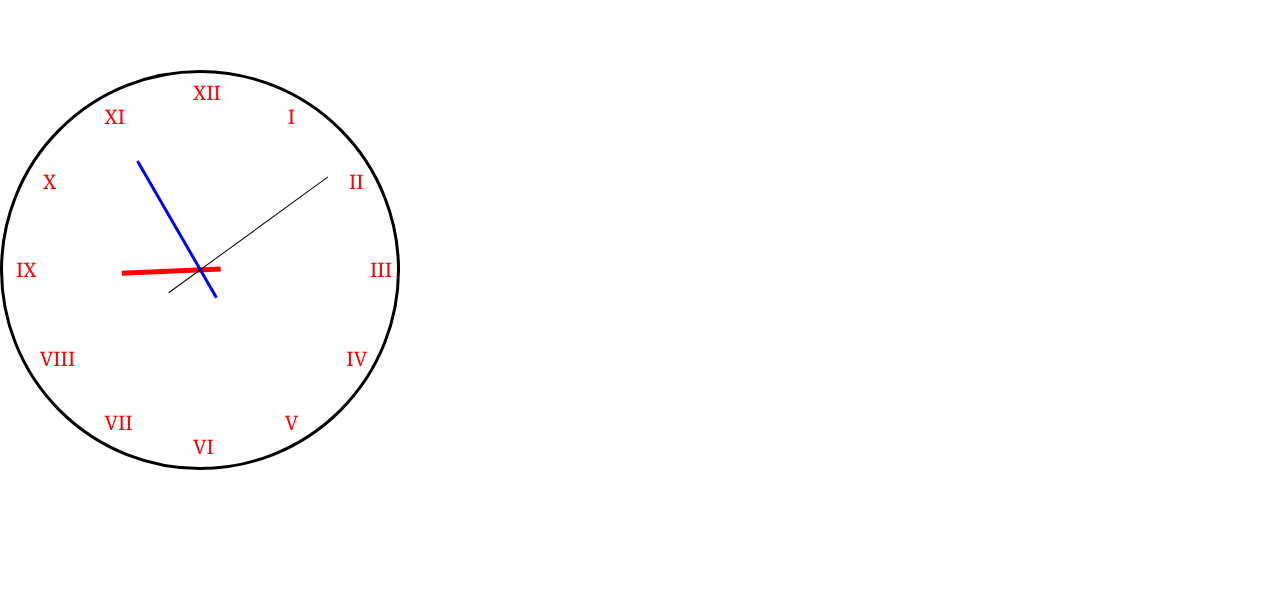
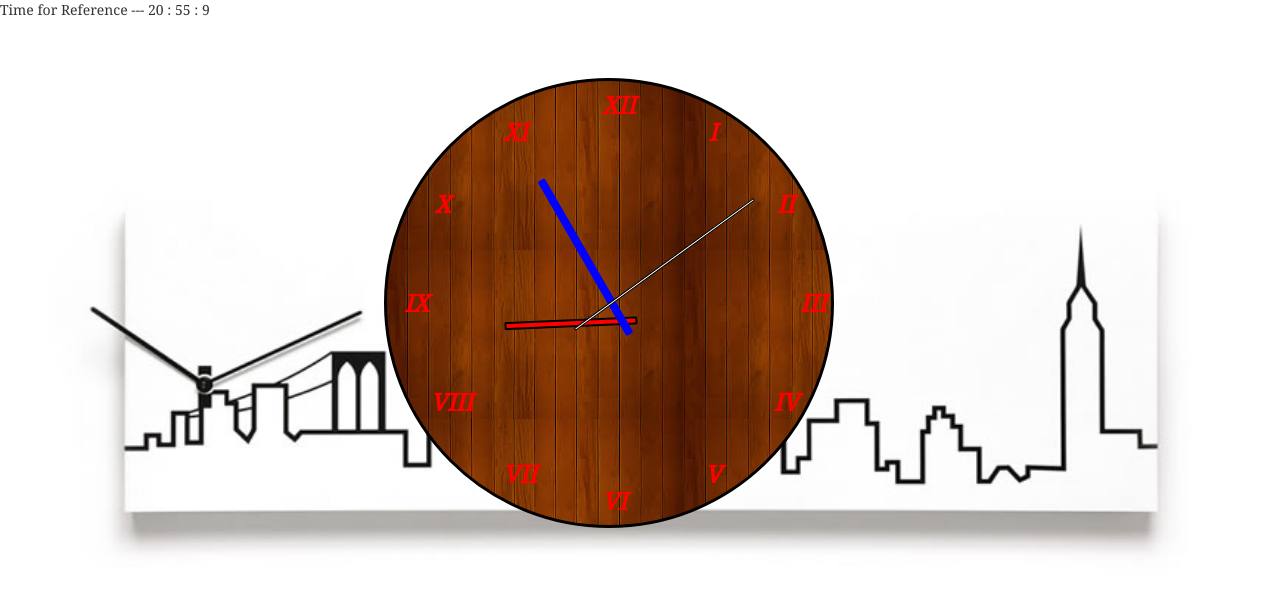
Before and after one commit to sanjyaldharma94/analogclock, a plain HTML site: page index.html in a window 1280 px wide. Drawn offline with nearby package versions, Linux system fonts and the light colour scheme.

Commit message:
display time on top

```diff
--- a/css/main.css
+++ b/css/main.css
@@ -5,19 +5,34 @@ padding: 0;
 margin:0;
 outline: none;
 }
+body{
+	background-image:url(../img/bg.jpg);
+	background-position: top;
+	background-size:100%;
+	background-repeat: no-repeat;
+}
+h1{
+	text-align: center;
+	font-weight: 900;
+	font-style: italic;
+	text-decoration: underline;
+}
 #clock {
-	margin-top: 50px;
-	height: 400px;
-	width: 400px;
+	margin: 3% 30% ;
+	height: 450px;
+	width: 450px;
 	border: 3px solid black;
 	border-radius: 50%;
 	position: relative;
+	background-image:url(../img/clock.jpg);
 
 }
 
 #min-hand{
-	width: 3px;
+	width: 5px;
 	height: 40%;
+	border:.30em solid blue;
+	border-radius:2px;
 	background-color: blue;
 	transform-origin: 50% 80%;
 	position: absolute;
@@ -27,8 +42,10 @@ outline: none;
 
 }
 #hr-hand{
-	width: 5px;
-	height: 25%;
+	width: 8px;
+	height: 30%;
+	border:2px solid black;
+	border-radius:2px;
 	background-color: red;
 	transform-origin: 50% 80%;
 	position: absolute;
@@ -37,9 +54,11 @@ outline: none;
 	margin-left: -2px;
 }
 #sec-hand{
-	width: 1px;
+	width: 3px;
 	height: 50%;
-	background-color: black;
+	border:1px solid black;
+	border-radius:2px;
+	background-color: white;
 	transform-origin: 50% 80%;
 	position: absolute;
 	top:10%;
@@ -52,7 +71,9 @@ outline: none;
 	left: calc(50% - 0.5em);
 }
 .num div{
-	font-size: 20px;
+     font-style:italic;
+	font-weight: 800;
+	font-size: 24px;
 	width:1em;
 	line-height: 2em;
 	color: red;
--- a/js/main.js
+++ b/js/main.js
@@ -16,6 +16,6 @@ function updateClock(date){
 function updateTime(date){
 	var timeDiv = document.getElementById('time');
 	var time = "Time for Reference --- " + date.getHours()+ " : "+ date.getMinutes() + " : "+ date.getSeconds();
-timeDiv.innerHtml = time;
+timeDiv.innerHTML= time;
 
 }
```
Also changed, not shown: index.html (+1 -0 lines), img/bg.gif (added), img/bg.jpg (added), img/clock.jpg (added).
